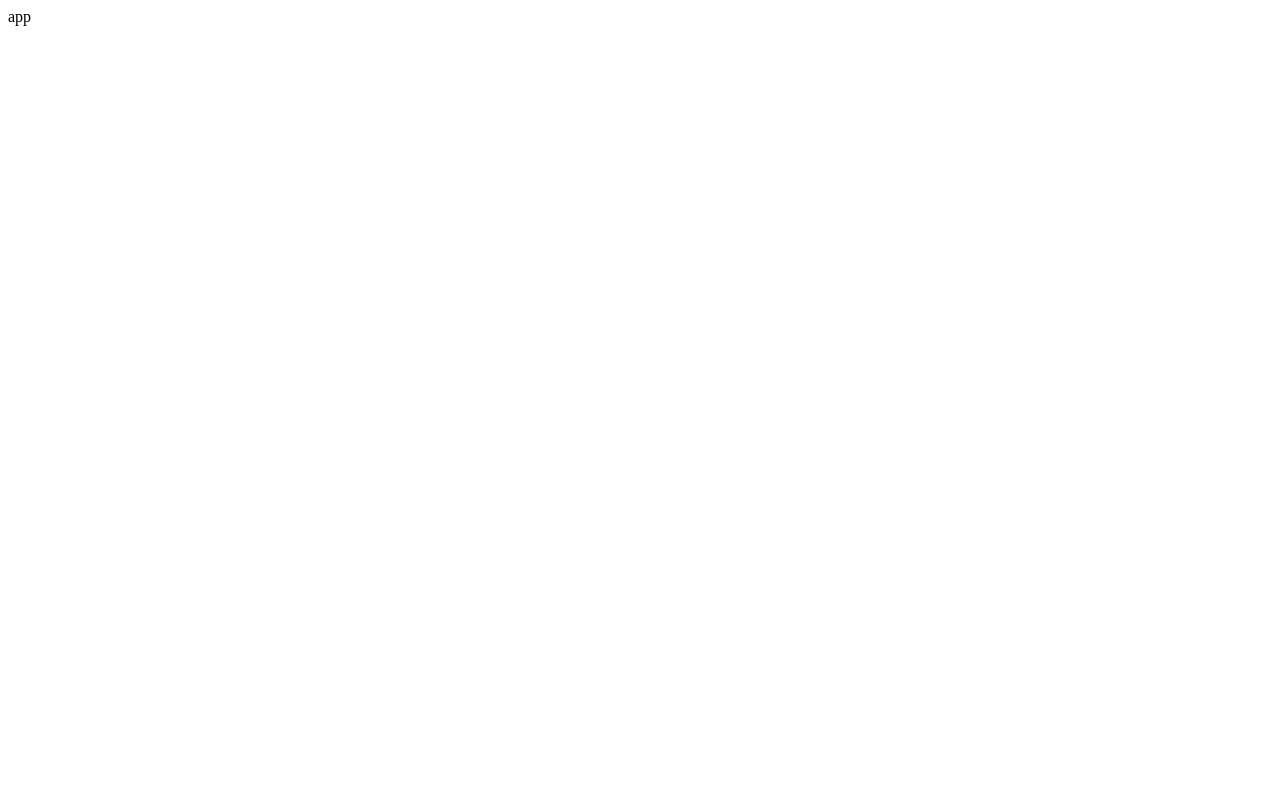
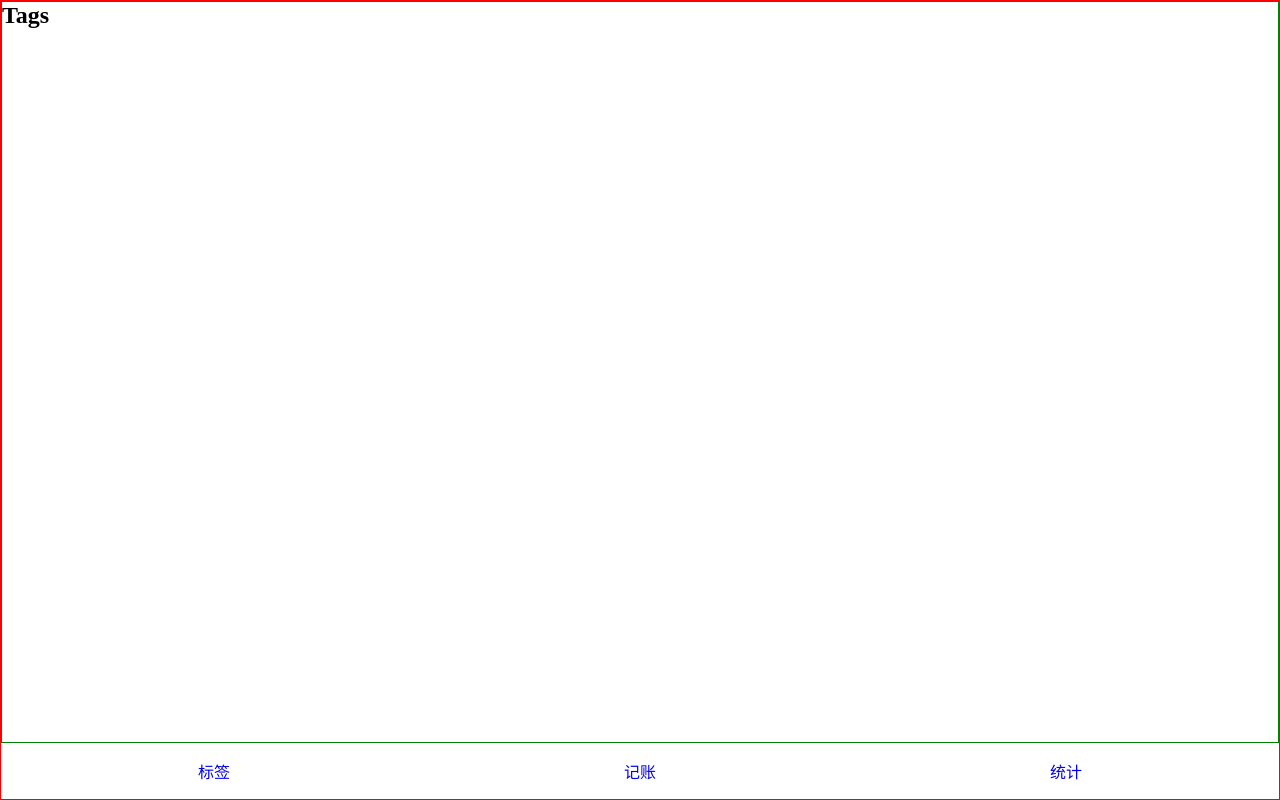
Before and after one commit to ylm3112370004/mm-money, a React (Create React App) app: page /#/tags in a window 1280 px wide. Built offline with nearby package versions, Linux system fonts and the light colour scheme.

Commit message:
导航栏初步实现

```diff
--- a/package.json
+++ b/package.json
@@ -10,12 +10,16 @@
     "@types/node": "^12.12.54",
     "@types/react": "^16.9.49",
     "@types/react-dom": "^16.9.8",
+    "@types/react-router-dom": "^5.1.5",
+    "@types/styled-components": "^5.1.2",
     "add": "^2.0.6",
     "git": "^0.1.5",
     "node-sass": "npm:dart-sass@^1.25.0",
     "react": "^16.13.1",
     "react-dom": "^16.13.1",
+    "react-router-dom": "^5.2.0",
     "react-scripts": "3.4.3",
+    "styled-components": "^5.1.1",
     "typescript": "^3.7.5"
   },
   "scripts": {
--- a/src/App.tsx
+++ b/src/App.tsx
@@ -1,9 +1,101 @@
 import React from 'react';
+import {
+  HashRouter as Router,
+  Switch,
+  Route,
+  Link,
+  Redirect
+} from "react-router-dom";
+import styled from "styled-components";
+
+const Wrapper = styled.div`
+  border: 1px solid red;
+  height: 100vh;
+  display: flex;
+  flex-direction: column;
+`
+const Main = styled.div`
+  border: 1px solid green;
+  flex-grow: 1;
+  overflow: auto;
+`
+const Nav = styled.nav`
+  > ul {
+    display: flex;
+    justify-content: space-around;
+    align-items: center;
+    > li {
+      padding: 16px;
+    }
+  }
+
+
+`
 
 function App() {
   return (
-    <div className="App">
-      app
+    <Router>
+      <Wrapper>
+        <Main>
+          <Switch>
+            <Route exact path="/tags">
+              <Tags />
+            </Route>
+            <Route path="/money">
+              <Money />
+            </Route>
+            <Route path="/statistic">
+              <Statistic />
+            </Route>
+            <Redirect exact from="/" to="tags" />
+            <Route path="*">
+              <NoMatch />
+            </Route>
+          </Switch>
+        </Main>
+        <Nav>
+          <ul>
+            <li>
+              <Link to="/tags">标签</Link>
+            </li>
+            <li>
+              <Link to="/money">记账</Link>
+            </li>
+            <li>
+              <Link to="/statistic">统计</Link>
+            </li>
+          </ul>
+        </Nav>
+      </Wrapper>
+    </Router>
+  );
+}
+
+function NoMatch() {
+  return (
+    <div>没有找到页面</div>
+  )
+}
+function Tags() {
+  return (
+    <div>
+      <h2>Tags</h2>
+    </div>
+  );
+}
+
+function Money() {
+  return (
+    <div>
+      <h2>Money</h2>
+    </div>
+  );
+}
+
+function Statistic() {
+  return (
+    <div>
+      <h2>Statistic</h2>
     </div>
   );
 }
--- /dev/null
+++ b/src/index.scss
@@ -0,0 +1,22 @@
+@import-normalize;
+
+* {
+  margin: 0;
+  padding: 0;
+}
+
+html {
+  box-sizing: border-box;
+}
+
+*, *::before, *::after {
+  box-sizing: inherit;
+}
+
+ul, ol {
+  list-style: none;
+}
+
+a {
+  text-decoration: none;
+}
--- a/src/index.tsx
+++ b/src/index.tsx
@@ -1,5 +1,6 @@
 import React from 'react';
 import ReactDOM from 'react-dom';
+import "index.scss";
 import App from './App';
 import * as serviceWorker from './serviceWorker';
 
```
Also changed, not shown: 1 other file (tests, documents, lock files or other folders).
